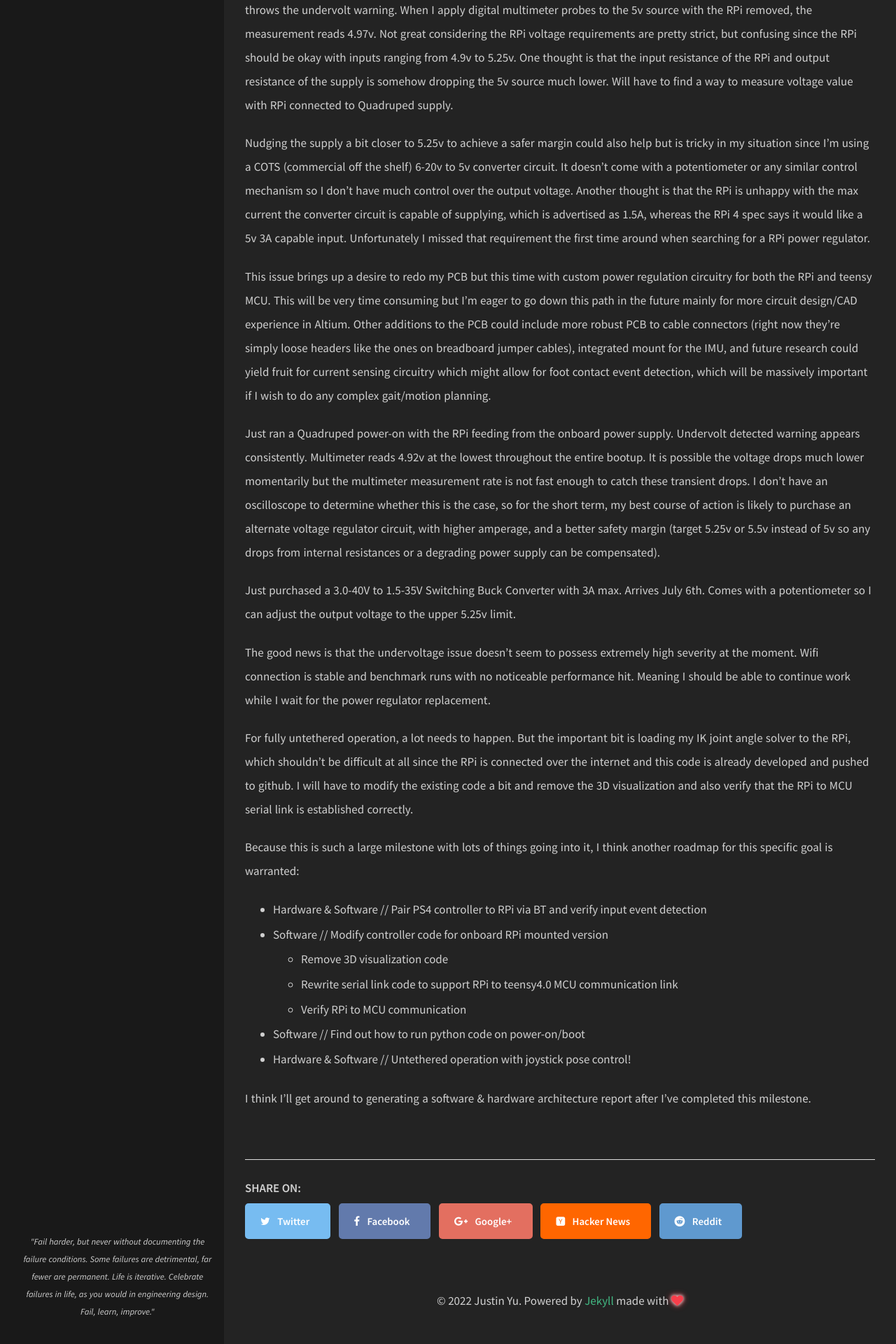
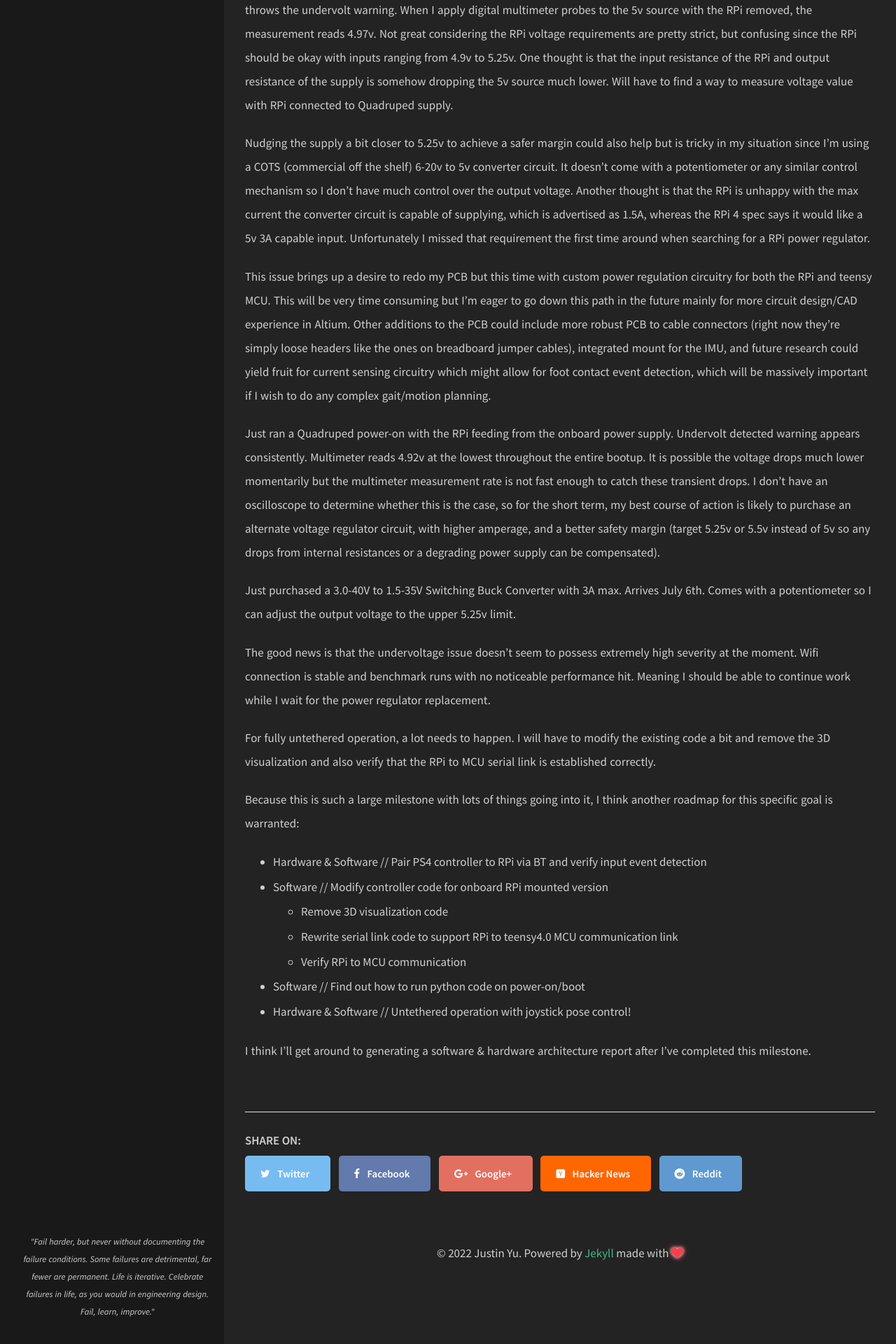
Before and after one commit to uynitsuj/uynitsuj.github.io, a Jekyll site: the page built from _posts/2022-07-03-quadruped-documentation.md, in a window 1280 px wide. Shown: the part 1839-3759 px from the top of the page at 70% size. Built offline with Jekyll 4.4.1, drawn with Linux system fonts in a browser that asks for light colours.

Commit message:
Update 2022-07-03-quadruped-documentation.md

```diff
--- a/_posts/2022-07-03-quadruped-documentation.md
+++ b/_posts/2022-07-03-quadruped-documentation.md
@@ -43,7 +43,7 @@
 
 The good news is that the undervoltage issue doesn’t seem to possess extremely high severity at the moment. Wifi connection is stable and benchmark runs with no noticeable performance hit. Meaning I should be able to continue work while I wait for the power regulator replacement.
 
-For fully untethered operation, a lot needs to happen. But the important bit is loading my IK joint angle solver to the RPi, which shouldn’t be difficult at all since the RPi is connected over the internet and this code is already developed and pushed to github. I will have to modify the existing code a bit and remove the 3D visualization and also verify that the RPi to MCU serial link is established correctly.
+For fully untethered operation, a lot needs to happen. I will have to modify the existing code a bit and remove the 3D visualization and also verify that the RPi to MCU serial link is established correctly.
 
 Because this is such a large milestone with lots of things going into it, I think another roadmap for this specific goal is warranted:
 
```
